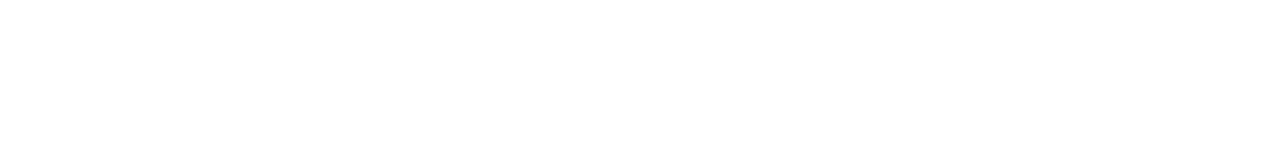
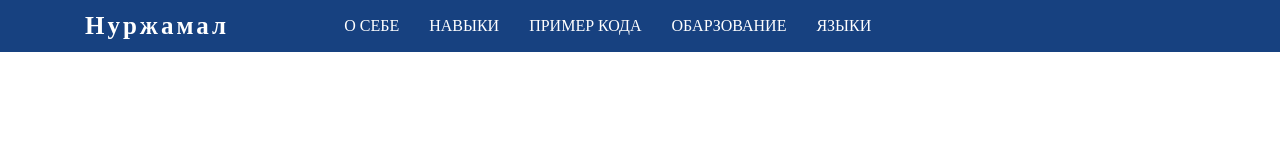
Before and after one commit to Nurjamal2022/portfolio, a plain HTML site: page index.html in a window 1280 px wide. Drawn offline with Linux system fonts and the light colour scheme.

Commit message:
add css style

```diff
--- /dev/null
+++ b/css/style.css
@@ -0,0 +1,82 @@
+:root {
+  --accent: #174180;
+  --accent-light: #3764a7;
+  --pure-white: #fff;
+  }
+
+  html {
+  box-sizing:border-box;
+  scroll-behavior: smooth;
+  }
+
+  *,
+  *::before,
+  *::after {
+    box-sizing: inherit;
+  }
+
+  body {
+    margin: 0;
+    font-family: 'Times New Roman', Times, serif;
+    color: var(--accent, #174180);
+  }
+
+  .container {
+    width: 1140px;
+   margin: 0 auto;
+   padding: 0 15px;
+
+
+  }
+  .header {
+    background-color: var(--accent, #174180);
+  }
+
+  .header a {
+    color: var(--pure-white, #fff);
+    text-decoration: none;
+  }
+
+  .header-nav {
+     display: flex;
+    justify-content: space-between;
+    align-items: center;
+    padding: 11px 0;
+
+  }
+
+  .header-logo {
+    width: 20%;
+    font-size:25px;
+    line-height: 30px;
+    font-weight: 800;
+    letter-spacing: 3px;
+
+  }
+  .header-logo img {
+    width: 100%;
+    height: 60px;
+    object-fit: contain;
+  }
+
+  .header-menu {
+    width: 78%;
+    display: flex;
+      margin: 0;
+    padding: 0;
+    list-style: none;
+
+  }
+
+  .header-menu-link {
+    padding: 15px;
+  font-size: 16px;
+  line-height: 16px;
+  padding: 15px 15px;
+  text-transform: uppercase;
+  transition: background-color 0.4s;
+
+  }
+  .header-menu-link:hover {
+    background-color: var(--accent-light);
+  }
--- a/index.html
+++ b/index.html
@@ -5,8 +5,23 @@
   <meta http-equiv="X-UA-Compatible" content="IE=edge">
   <meta name="viewport" content="width=device-width, initial-scale=1.0">
   <title>Нуржамал Эралиева</title>
+  <link rel="stylesheet" href="css/style.css">
 </head>
 <body>
+  <header class="header">
+    <div class="container">
+   <nav class="header-nav">
+   <a href="" class="header-logo"> Нуржамал</a>
+   <ul class="header-menu">
+     <li class="header-menu-item"><a href="#home" class="header-menu-link">О себе</a></li>
+     <li class="header-menu-item"><a href="#skills" class="header-menu-link">Навыки</a></li>
+     <li class="header-menu-item"><a href="#code" class="header-menu-link">Пример кода</a> </li>
+     <li class="header-menu-item"><a href="#education" class="header-menu-link">Обарзование</a></li>
+     <li class="header-menu-item"><a href="#languages" class="header-menu-link">Языки</a></li>
+     </ul>
+   </nav>
+ </div>
+ </header>
 
 </body>
 </html>
```
